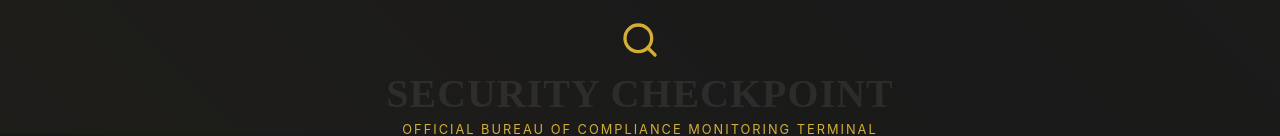
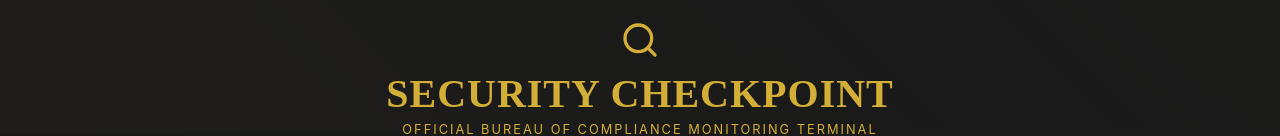
Before and after one commit to kyberone/kybian-mandate, a React (Vite) app: page / in a window 1280 px wide. Shown: the part 667-803 px from the top of the page. Built offline with nearby package versions, Linux system fonts and the light colour scheme.

Commit message:
style: change headers to gold for better visibility on Mandate site

```diff
--- a/src/App.css
+++ b/src/App.css
@@ -191,6 +191,7 @@ body {
   font-size: 2.5rem;
   margin-top: 10px;
   margin-bottom: 5px;
+  color: var(--mandate-gold);
 }
 
 .subtitle {
@@ -395,6 +396,7 @@ body {
 .poster-info h3 {
   margin: 0;
   font-size: 1.1rem;
+  color: var(--mandate-gold);
 }
 
 /* Footer */
--- a/src/components/CitizenCompliance.css
+++ b/src/components/CitizenCompliance.css
@@ -70,6 +70,7 @@
 .game-overlay h3 {
   font-size: 2rem;
   margin-bottom: 15px;
+  color: var(--mandate-gold);
 }
 
 .game-overlay p {
```
